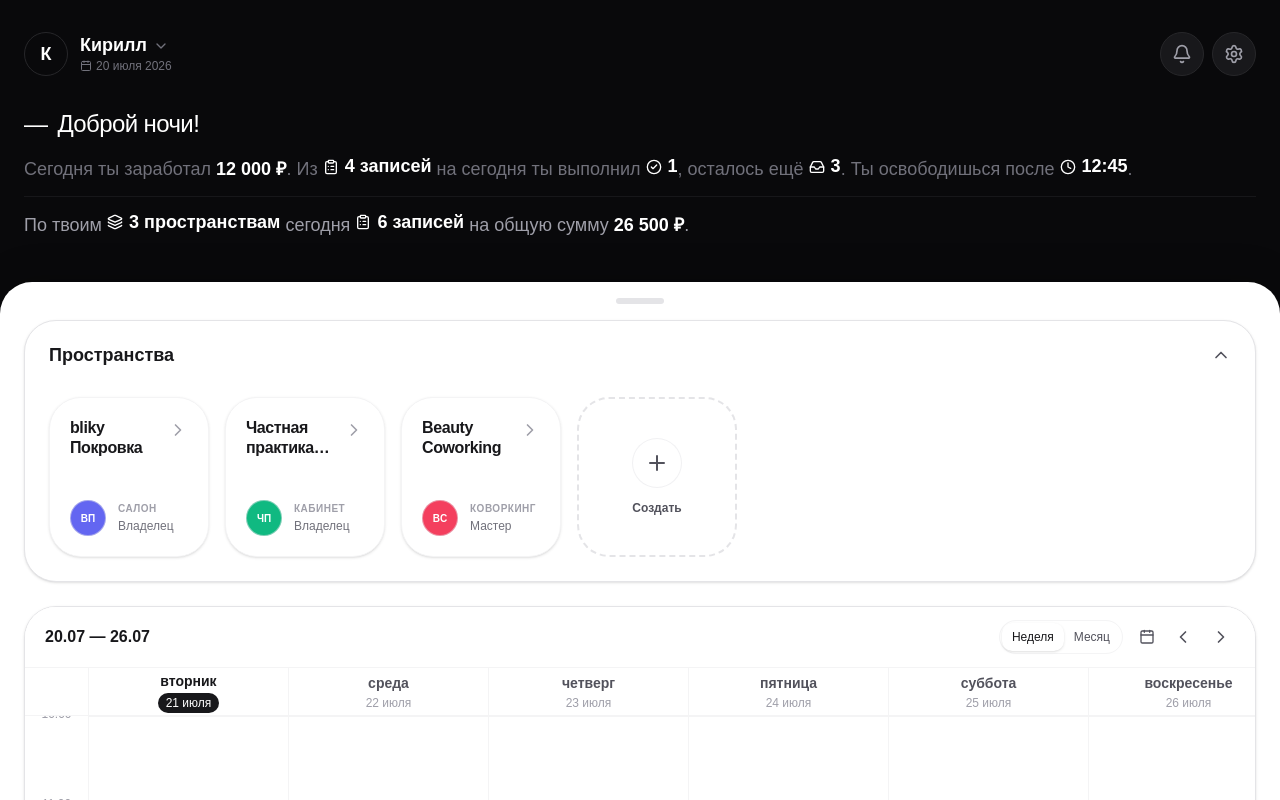
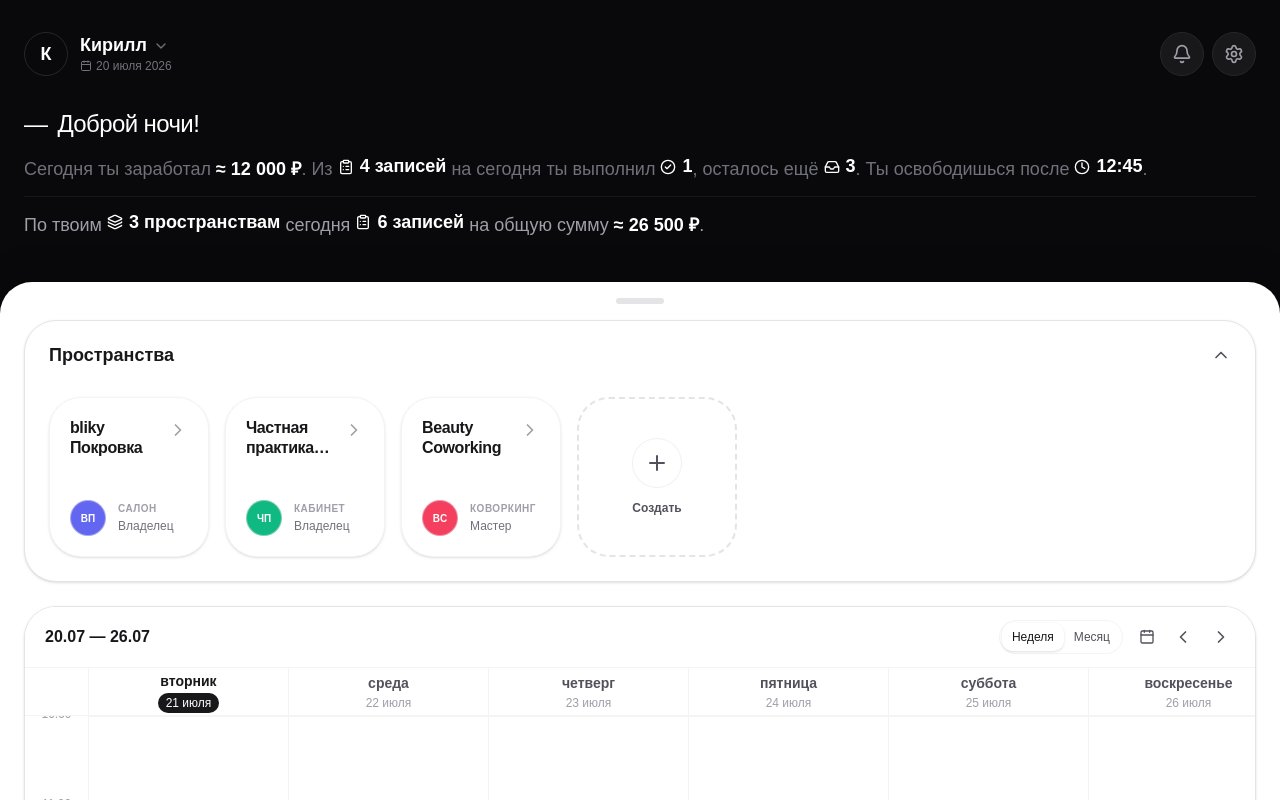
Before and after one commit to bliky-app/client, a React (Vite) app in the folder apps/web/: page / in a window 1280 px wide. Built offline with nearby package versions, Linux system fonts and the light colour scheme.

Commit message:
feat(hub): add wavy equals symbol before all revenue amounts in overview

```diff
--- a/apps/web/src/pages/hub/HubOverview.tsx
+++ b/apps/web/src/pages/hub/HubOverview.tsx
@@ -68,7 +68,7 @@ export default function HubOverview({ data }: HubOverviewProps) {
           </span>{" "}
           на общую сумму{" "}
           <span className="text-hub-text font-semibold">
-            {formatCurrency(expectedRevenue)}
+            ≈ {formatCurrency(expectedRevenue)}
           </span>
           .
           {lastAppointmentEndTime && (
@@ -92,7 +92,7 @@ export default function HubOverview({ data }: HubOverviewProps) {
       <span className="block mt-3 pt-3 border-t border-zinc-800/50 first:border-0 first:pt-0 first:mt-0 text-zinc-500 leading-relaxed">
         Сегодня {verbEarned}{" "}
         <span className="text-hub-text font-semibold">
-          {formatCurrency(todayRevenue)}
+          ≈ {formatCurrency(todayRevenue)}
         </span>
         . Из{" "}
         <span className="text-hub-text font-semibold inline-flex items-center gap-1.5">
@@ -191,8 +191,8 @@ export default function HubOverview({ data }: HubOverviewProps) {
         {canViewFinancials && (
           <>
             {" "}на общую сумму{" "}
-            <span className="text-white font-semibold">
-              {formatCurrency(totalWorkspaceRevenue)}
+            <span className="text-hub-text font-semibold">
+              ≈ {formatCurrency(totalWorkspaceRevenue)}
             </span>
           </>
         )}
```
